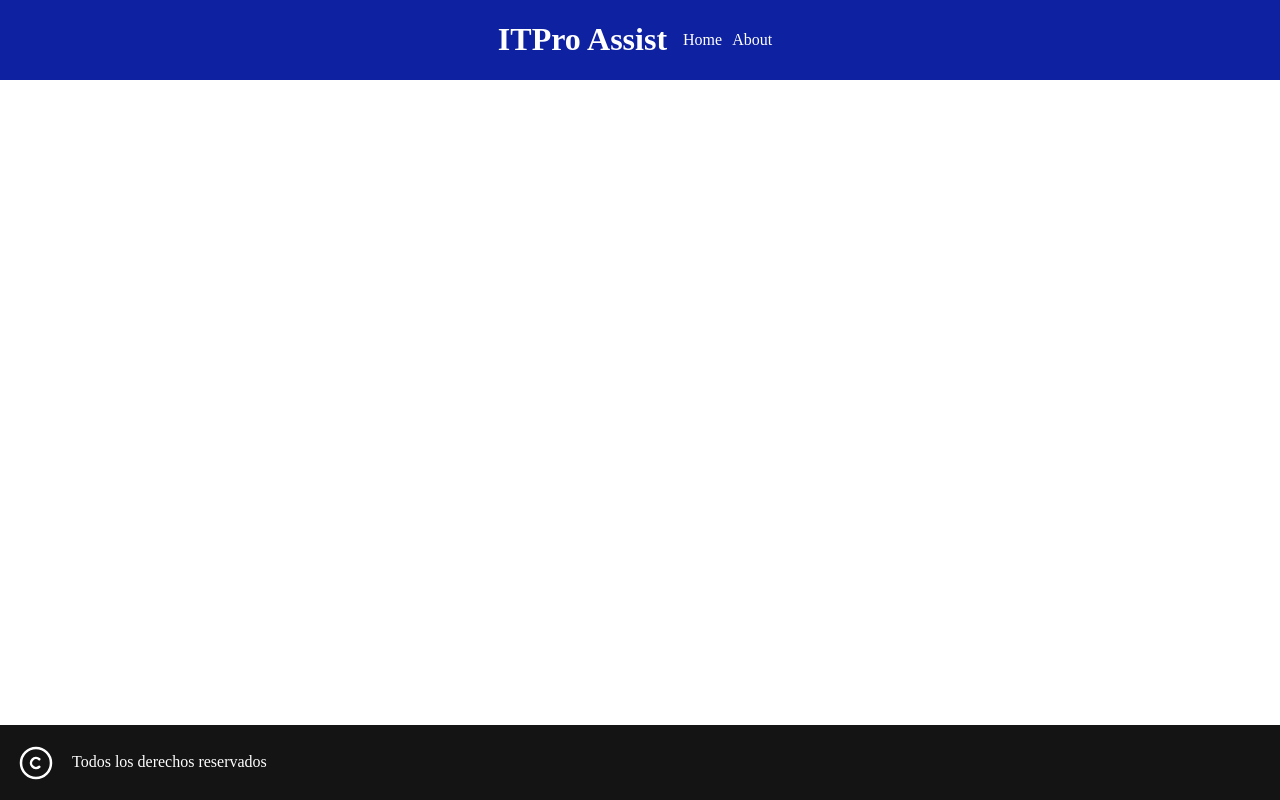
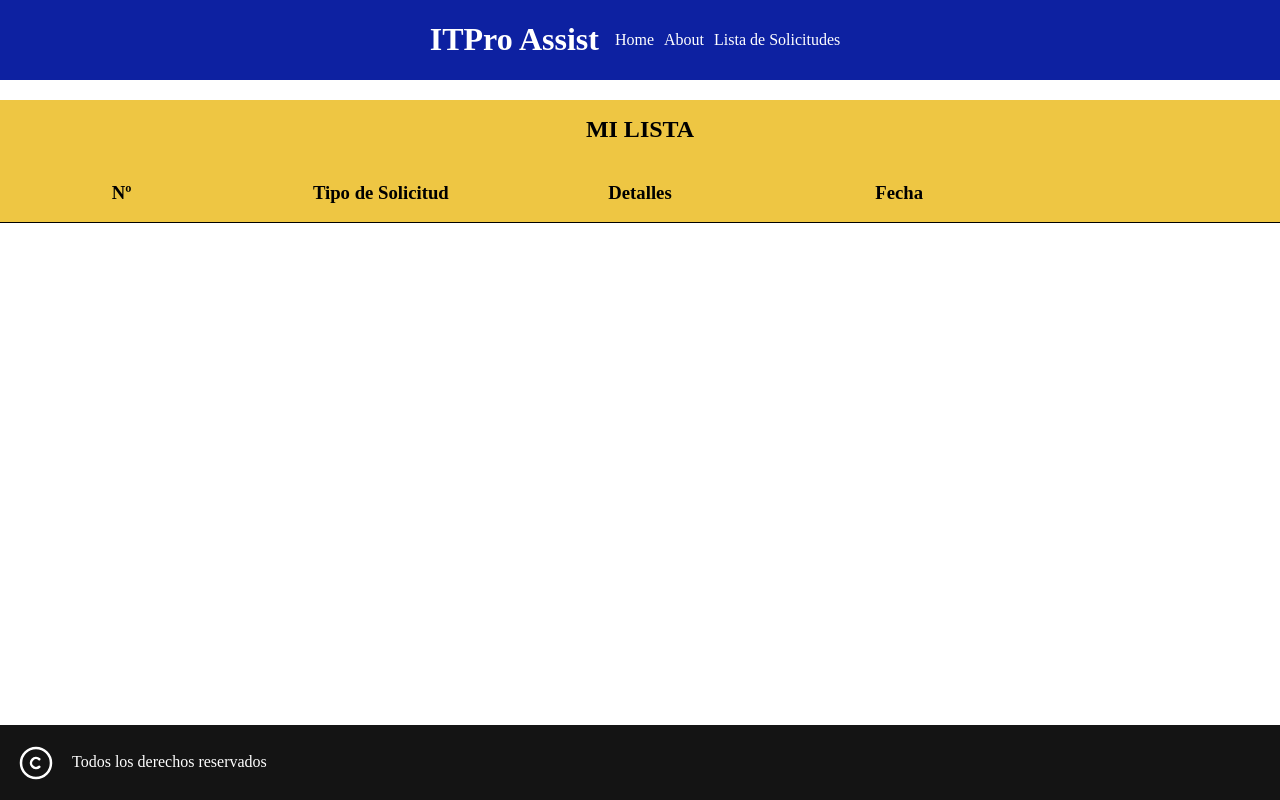
Before and after one commit to GitNinja0/Support-App, a Vue app in the folder Front-End/: page /request in a window 1280 px wide. Built offline with nearby package versions, Linux system fonts and the light colour scheme; the HTML template or start-up script is replaced by a standard one.

Commit message:
avanced page request list

```diff
--- a/Front-End/src/App.vue
+++ b/Front-End/src/App.vue
@@ -8,6 +8,7 @@ import { RouterLink, RouterView } from 'vue-router'
       <nav>
         <RouterLink to="/">Home</RouterLink>
         <RouterLink to="/about">About</RouterLink>
+        <RouterLink to="/request">Lista de Solicitudes</RouterLink>
       </nav>
   </header>
   <main>
--- a/Front-End/src/components/LoginForm.vue
+++ b/Front-End/src/components/LoginForm.vue
@@ -7,7 +7,7 @@ let password = ref('')
 let store = useAuthStore();
 
 function login(){
-    if(username.value = store.user.username){
+    if(username.value = store.user.username && password.value == store.user.password){
         console.log('hello')
     }
 }
--- /dev/null
+++ b/Front-End/src/components/RequestList.vue
@@ -0,0 +1,30 @@
+<template>
+    <div>
+        <h2>Mi Lista</h2>
+
+        <div class="list">
+            <h3>Nº</h3>
+            <h3>Tipo de Solicitud</h3>
+            <h3>Detalles</h3>
+            <h3>Fecha</h3>
+        </div>
+    </div>
+</template>
+<style lang="scss" scoped>
+div{
+    background-color: #EEC643;
+
+    h2{
+        text-align: center;
+        text-transform: uppercase;
+        padding-top: 1rem;
+    }
+    .list{
+        display: grid;
+        grid-template-columns: repeat(5, 1fr);
+        justify-items: center;
+        gap: 1rem;
+        border-bottom: #000 solid 1px;
+    }
+}
+</style>
--- a/Front-End/src/router/index.js
+++ b/Front-End/src/router/index.js
@@ -1,5 +1,6 @@
 import { createRouter, createWebHistory } from 'vue-router'
 import HomeView from '../views/HomeView.vue'
+import RequestListViewVue from '@/views/RequestListView.vue'
 
 const router = createRouter({
   history: createWebHistory(import.meta.env.BASE_URL),
@@ -16,6 +17,11 @@ const router = createRouter({
       // this generates a separate chunk (About.[hash].js) for this route
       // which is lazy-loaded when the route is visited.
       component: () => import('../views/AboutView.vue')
+    },
+    {
+      path: '/request',
+      name: 'request list',
+      component: RequestListViewVue
     }
   ]
 })
--- /dev/null
+++ b/Front-End/src/views/RequestListView.vue
@@ -0,0 +1,8 @@
+<script setup>
+import RequestList from '@/components/RequestList.vue';
+</script>
+<template>
+    <div>
+        <RequestList/>
+    </div>
+</template>
```
